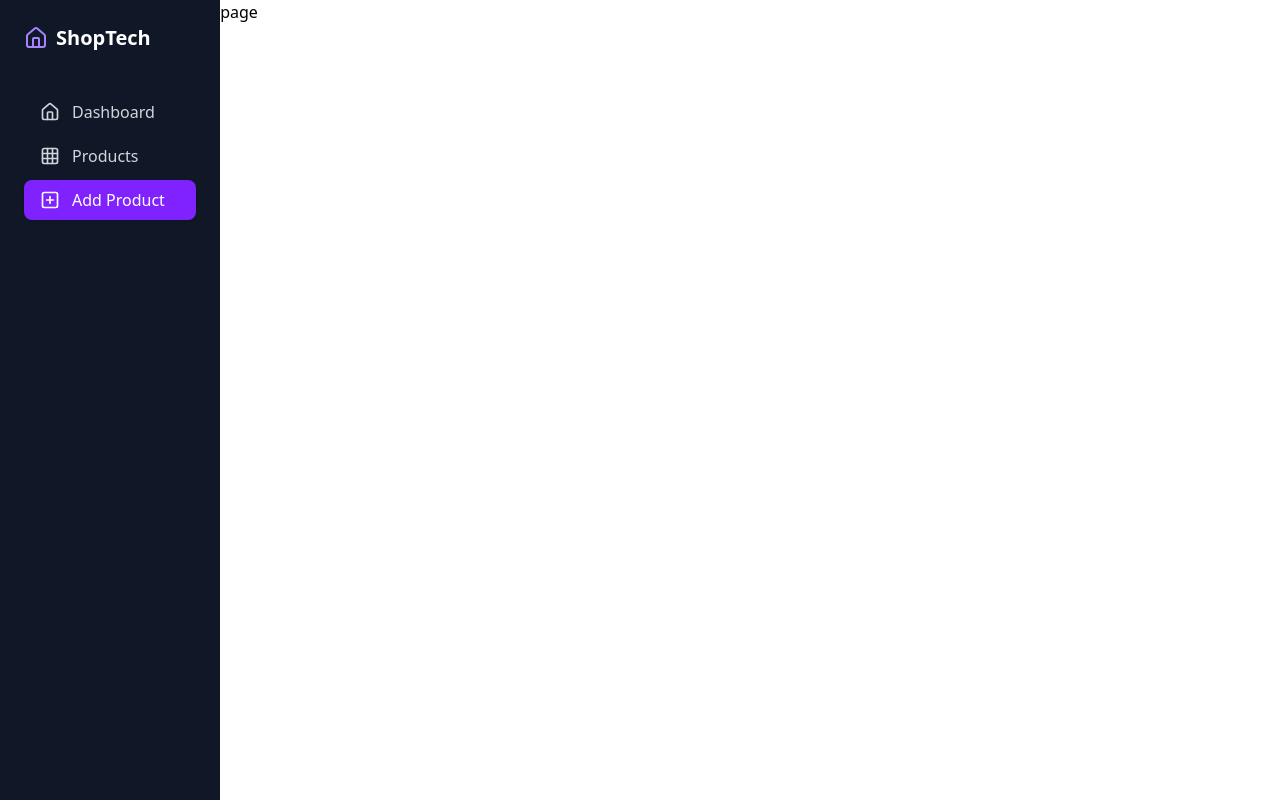
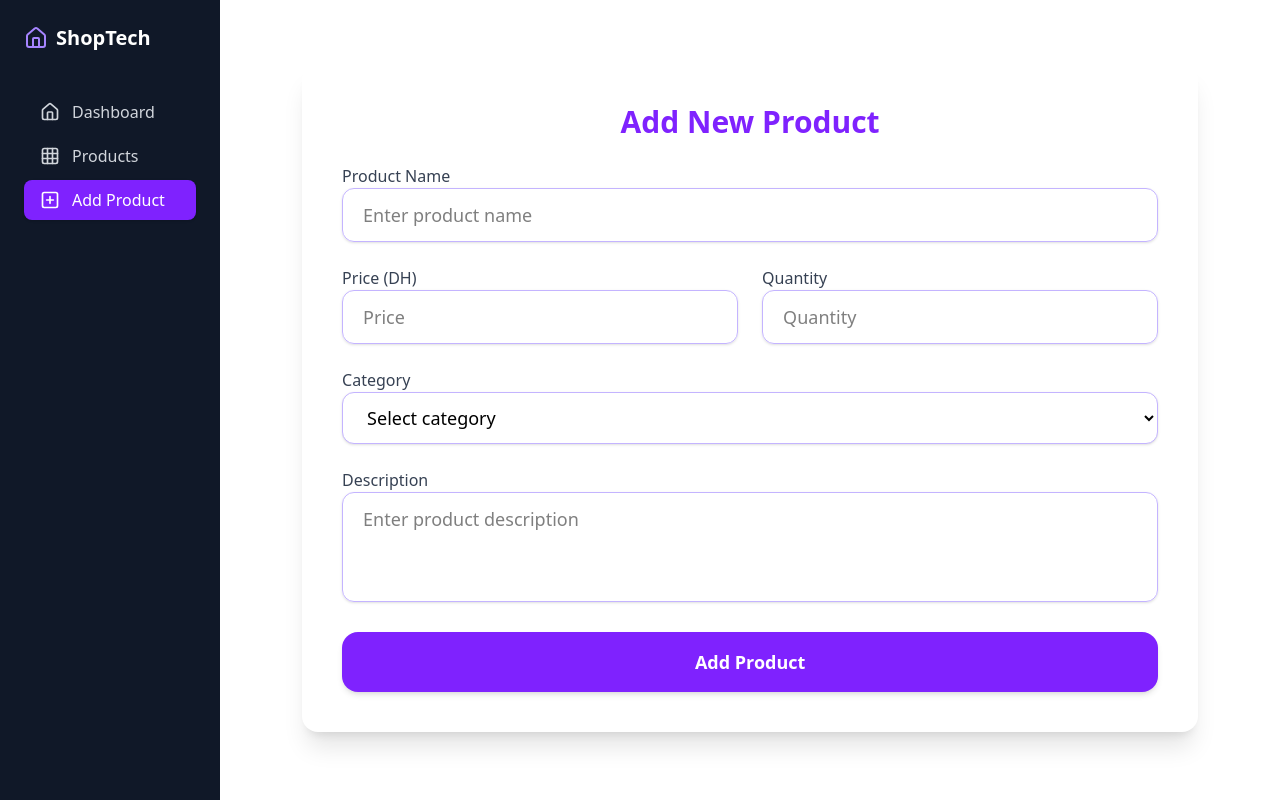
Before and after one commit to Ahlam201601/ShopTech, a Next.js app: page /new in a window 1280 px wide. Built offline with nearby package versions, Linux system fonts and the light colour scheme.

Commit message:
form Ajouter produit avec post une method asyncThunks

```diff
--- a/db.json
+++ b/db.json
@@ -1,60 +1,64 @@
 {
   "products": [
     {
-      "id": 1,
+      "id": "1",
       "name": "Laptop",
       "price": 8000,
       "quantity": 10,
-      "category": "Electronics"
+      "category": "Electronics",
+      "status": "available",
+      "description": "High-performance laptop suitable for work and gaming.",
+      "createdAt": "2026-01-16T14:00:00Z"
     },
     {
-      "id": 2,
+      "id": "2",
       "name": "Smartphone",
       "price": 5000,
-      "quantity": 25,
-      "category": "Electronics"
+      "quantity": 0,
+      "category": "Electronics",
+      "status": "sold",
+      "description": "Latest model smartphone with advanced camera and fast processor.",
+      "createdAt": "2026-01-16T14:00:00Z"
     },
     {
-      "id": 3,
+      "id": "3",
       "name": "Desk Chair",
       "price": 1200,
       "quantity": 15,
-      "category": "Furniture"
+      "category": "Furniture",
+      "status": "available",
+      "description": "Ergonomic desk chair with adjustable height and lumbar support.",
+      "createdAt": "2026-01-16T14:00:00Z"
     },
     {
-      "id": 4,
+      "id": "4",
       "name": "Notebook",
       "price": 50,
-      "quantity": 100,
-      "category": "Stationery"
+      "quantity": 0,
+      "category": "Stationery",
+      "status": "sold",
+      "description": "Classic ruled notebook for school or office use.",
+      "createdAt": "2026-01-16T14:00:00Z"
     },
     {
-      "id": 5,
+      "id": "5",
       "name": "Headphones",
       "price": 900,
       "quantity": 30,
-      "category": "Electronics"
+      "category": "Electronics",
+      "status": "available",
+      "description": "Over-ear headphones with noise cancellation and premium sound.",
+      "createdAt": "2026-01-16T14:00:00Z"
     },
     {
-      "id": 6,
-      "name": "Coffee Mug",
-      "price": 80,
-      "quantity": 60,
-      "category": "Kitchen"
-    },
-    {
-      "id": 7,
-      "name": "Backpack",
-      "price": 400,
-      "quantity": 40,
-      "category": "Accessories"
-    },
-    {
-      "id": 8,
-      "name": "Table Lamp",
-      "price": 300,
-      "quantity": 20,
-      "category": "Furniture"
+      "id": "9213",
+      "name": "Smartwatch",
+      "price": 500,
+      "quantity": 30,
+      "category": "Electronics",
+      "status": "available",
+      "description": "Smartwatch with heart rate monitoring, notifications, and fitness tracking.",
+      "createdAt": "2026-01-16T14:40:55.201Z"
     }
   ]
 }
--- a/package.json
+++ b/package.json
@@ -15,6 +15,7 @@
     "next": "16.1.1",
     "react": "19.2.3",
     "react-dom": "19.2.3",
+    "react-hot-toast": "^2.6.0",
     "react-redux": "^9.2.0"
   },
   "devDependencies": {
--- a/src/app/new/page.jsx
+++ b/src/app/new/page.jsx
@@ -1,7 +1,144 @@
-import React from 'react'
+"use client";
 
-export default function page() {
+import { useState } from "react";
+import { useDispatch } from "react-redux";
+import { addProduct } from "../redux/productsSlice";
+import { toast, Toaster } from "react-hot-toast"; // <-- import toast
+
+export default function NewProduct() {
+  const dispatch = useDispatch();
+
+  const [formData, setFormData] = useState({
+    name: "",
+    price: "",
+    quantity: "",
+    category: "",
+    description: "",
+  });
+
+  const [errors, setErrors] = useState({});
+
+  const handleChange = (e) => {
+    const { name, value } = e.target;
+    setFormData({ ...formData, [name]: value });
+  };
+
+  const validate = () => {
+    const err = {};
+    if (!formData.name) err.name = "Product name is required";
+    if (!formData.price || formData.price <= 0) err.price = "Price must be greater than 0";
+    if (formData.quantity === "" || formData.quantity < 0) err.quantity = "Quantity must be 0 or more";
+    if (!formData.category) err.category = "Category is required";
+    setErrors(err);
+    return Object.keys(err).length === 0;
+  };
+
+  const handleAddProduct = () => {
+    if (!validate()) return;
+
+    const product = {
+      name: formData.name,
+      price: Number(formData.price),
+      quantity: Number(formData.quantity),
+      category: formData.category,
+      description: formData.description,
+      status: "available",
+      createdAt: new Date().toISOString(),
+    };
+
+    dispatch(addProduct(product));
+    setFormData({ name: "", price: "", quantity: "", category: "", description: "" });
+
+    // Afficher le toast de succès
+    toast.success("Product added successfully!");
+  };
+
   return (
-    <div>page</div>
-  )
+    <div className="max-w-4xl w-full mx-auto bg-white p-10 rounded-2xl shadow-xl space-y-6 mt-16">
+      <Toaster position="top-right" reverseOrder={false} /> {/* <-- Ajouter le Toaster */}
+
+      <h1 className="text-3xl font-bold text-violet-600 text-center">Add New Product</h1>
+
+      {/* Name */}
+      <div className="space-y-1">
+        <label className="text-gray-700 font-medium">Product Name</label>
+        <input
+          name="name"
+          placeholder="Enter product name"
+          value={formData.name}
+          onChange={handleChange}
+          className="w-full px-5 py-3 rounded-xl border border-violet-300 focus:outline-none focus:ring-2 focus:ring-violet-400 text-lg shadow-sm"
+        />
+        {errors.name && <p className="text-red-500 text-sm">{errors.name}</p>}
+      </div>
+
+      {/* Price & Quantity */}
+      <div className="flex gap-6">
+        <div className="flex-1 space-y-1">
+          <label className="text-gray-700 font-medium">Price (DH)</label>
+          <input
+            type="number"
+            name="price"
+            placeholder="Price"
+            value={formData.price}
+            onChange={handleChange}
+            className="w-full px-5 py-3 rounded-xl border border-violet-300 focus:outline-none focus:ring-2 focus:ring-violet-400 text-lg shadow-sm"
+          />
+          {errors.price && <p className="text-red-500 text-sm">{errors.price}</p>}
+        </div>
+        <div className="flex-1 space-y-1">
+          <label className="text-gray-700 font-medium">Quantity</label>
+          <input
+            type="number"
+            name="quantity"
+            placeholder="Quantity"
+            value={formData.quantity}
+            onChange={handleChange}
+            className="w-full px-5 py-3 rounded-xl border border-violet-300 focus:outline-none focus:ring-2 focus:ring-violet-400 text-lg shadow-sm"
+          />
+          {errors.quantity && <p className="text-red-500 text-sm">{errors.quantity}</p>}
+        </div>
+      </div>
+
+      {/* Category */}
+      <div className="space-y-1">
+        <label className="text-gray-700 font-medium">Category</label>
+        <select
+          name="category"
+          value={formData.category}
+          onChange={handleChange}
+          className="w-full px-5 py-3 rounded-xl border border-violet-300 focus:outline-none focus:ring-2 focus:ring-violet-400 text-lg shadow-sm bg-white"
+        >
+          <option value="">Select category</option>
+          <option>Electronics</option>
+          <option>Furniture</option>
+          <option>Stationery</option>
+          <option>Peripherals</option>
+          <option>Storage</option>
+        </select>
+        {errors.category && <p className="text-red-500 text-sm">{errors.category}</p>}
+      </div>
+
+      {/* Description */}
+      <div className="space-y-1">
+        <label className="text-gray-700 font-medium">Description</label>
+        <textarea
+          name="description"
+          placeholder="Enter product description"
+          value={formData.description}
+          onChange={handleChange}
+          rows={3}
+          className="w-full px-5 py-3 rounded-xl border border-violet-300 focus:outline-none focus:ring-2 focus:ring-violet-400 text-lg shadow-sm resize-none"
+        />
+      </div>
+
+      {/* Button */}
+      <button
+        onClick={handleAddProduct}
+        className="w-full bg-violet-600 hover:bg-violet-700 text-white py-4 rounded-2xl text-lg font-semibold shadow-md transition transform hover:scale-105"
+      >
+        Add Product
+      </button>
+    </div>
+  );
 }
--- a/src/app/products/page.jsx
+++ b/src/app/products/page.jsx
@@ -15,7 +15,7 @@ export default function Products() {
   }, [dispatch]);
 
   if (status === "loading") {
-    return <p className="text-violet-400">Loading products...</p>;
+    return <p className="text-violet-400 text-center align-item ">Loading products...</p>;
   }
 
   return (
@@ -37,10 +37,7 @@ export default function Products() {
       <input
         type="text"
         placeholder="Search product..."
-        className="w-full px-4 py-2 text-sm rounded-md
-                   border border-violet-200
-                   focus:outline-none
-                   focus:ring-2 focus:ring-violet-400"
+        className="w-full px-4 py-2 text-sm rounded-md border border-violet-200 focus:outline-none focus:ring-2 focus:ring-violet-400"
       />
 
       {/* Table */}
@@ -51,7 +48,7 @@ export default function Products() {
               <th className="px-6 py-3">Product Name</th>
               <th className="px-6 py-3">Category</th>
               <th className="px-6 py-3">Price</th>
-              <th className="px-6 py-3">Stock</th>
+              <th className="px-6 py-3">quantity</th>
               <th className="px-6 py-3 text-center">Actions</th>
             </tr>
           </thead>
@@ -77,7 +74,7 @@ export default function Products() {
                     {product.category}
                   </td>
 
-                  <td className="px-6 py-4 text-gray-600">${product.price}</td>
+                  <td className="px-6 py-4 text-gray-600">${product.price} DH</td>
 
                   <td className="px-6 py-4 text-gray-600">
                     {product.quantity}
--- a/src/app/redux/productsSlice.js
+++ b/src/app/redux/productsSlice.js
@@ -1,14 +1,31 @@
 import { createSlice, createAsyncThunk } from "@reduxjs/toolkit";
 import axios from "axios";
 
+const API_URL = "http://localhost:3001/products";
+
+//  GET PRODUCTS
 export const getProducts = createAsyncThunk(
   "products/getProducts",
   async () => {
-    const response = await axios.get("http://localhost:3001/products");
-    return response.data; // data envoyée au reducer
+    const response = await axios.get(API_URL);
+    return response.data; // envoyée data au reducer
   }
 );
 
+//  POST PRODUCT
+export const addProduct = createAsyncThunk(
+  "products/addProduct",
+  async (newProduct, { rejectWithValue }) => {
+    try {
+      const response = await axios.post(API_URL, newProduct);
+      return response.data;
+    } catch (error) {
+      return rejectWithValue(error.response?.data || "Error adding product");
+    }
+  }
+);
+
+//  SLICE
 const productsSlice = createSlice({
   name: "products",
   initialState: {
@@ -19,6 +36,7 @@ const productsSlice = createSlice({
   reducers: {},
   extraReducers: (builder) => {
     builder
+      /* -------- GET -------- */
       .addCase(getProducts.pending, (state) => {
         state.status = "loading";
       })
@@ -29,6 +47,19 @@ const productsSlice = createSlice({
       .addCase(getProducts.rejected, (state, action) => {
         state.status = "failed";
         state.error = action.error.message;
+      })
+
+      /* -------- POST -------- */
+      .addCase(addProduct.pending, (state) => {
+        state.status = "loading";
+      })
+      .addCase(addProduct.fulfilled, (state, action) => {
+        state.status = "succeeded";
+        state.items.push(action.payload); // ✅ update list
+      })
+      .addCase(addProduct.rejected, (state, action) => {
+        state.status = "failed";
+        state.error = action.payload;
       });
   },
 });
```
Also changed, not shown: 1 other file (tests, documents, lock files or other folders).
